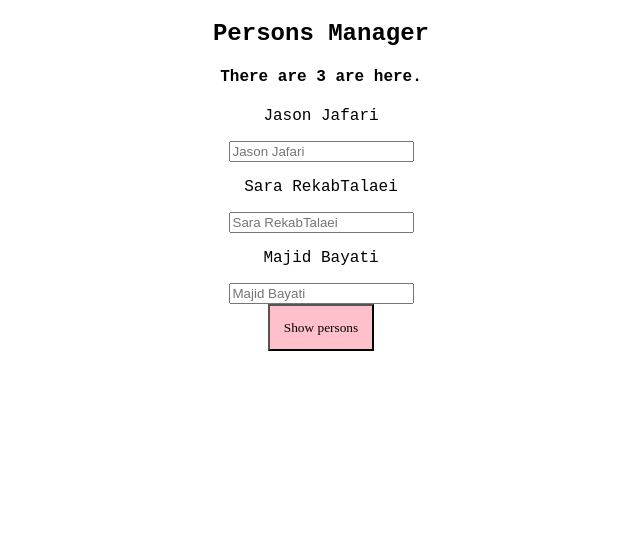
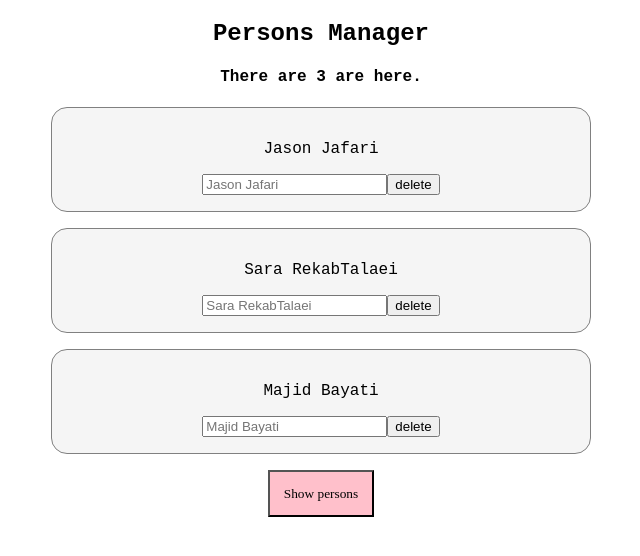
Before and after one commit to thisisjasonjafari/Persons-manager-react, a React (Create React App) app: page / in a window 1280 px wide. Both pictures are taken after a click on the button "Show persons". Shown: the top 556 px of the page, without its empty margins (319-959 px from the left). Built offline with nearby package versions, Linux system fonts and the light colour scheme.

Commit message:
add some css

```diff
--- /dev/null
+++ b/src/components/Person/Person.css
@@ -0,0 +1,9 @@
+.person {
+    width: 40%;
+    border: 1px solid gray;
+    border-radius: 1em;
+    margin: 1em auto;
+    padding: 1em;
+    background-color: whitesmoke;
+    direction: ltr;
+}
--- a/src/components/Person/person.jsx
+++ b/src/components/Person/person.jsx
@@ -1,10 +1,12 @@
 import React from 'react'
 
+import './Person.css'
 const Person = ({ fullname, personDelete, changed }) => {
   return (
-    <div style={{ cursor: "pointer" }}>
-      <p onClick={personDelete} >{`${fullname}   `}</p>
+    <div  className="person" >
+      <p  >{`${fullname}`}</p>
       <input type="text" placeholder={fullname} onChange={changed} />
+      <button onClick={personDelete} >delete</button>
     </div>
   );
 }
```
